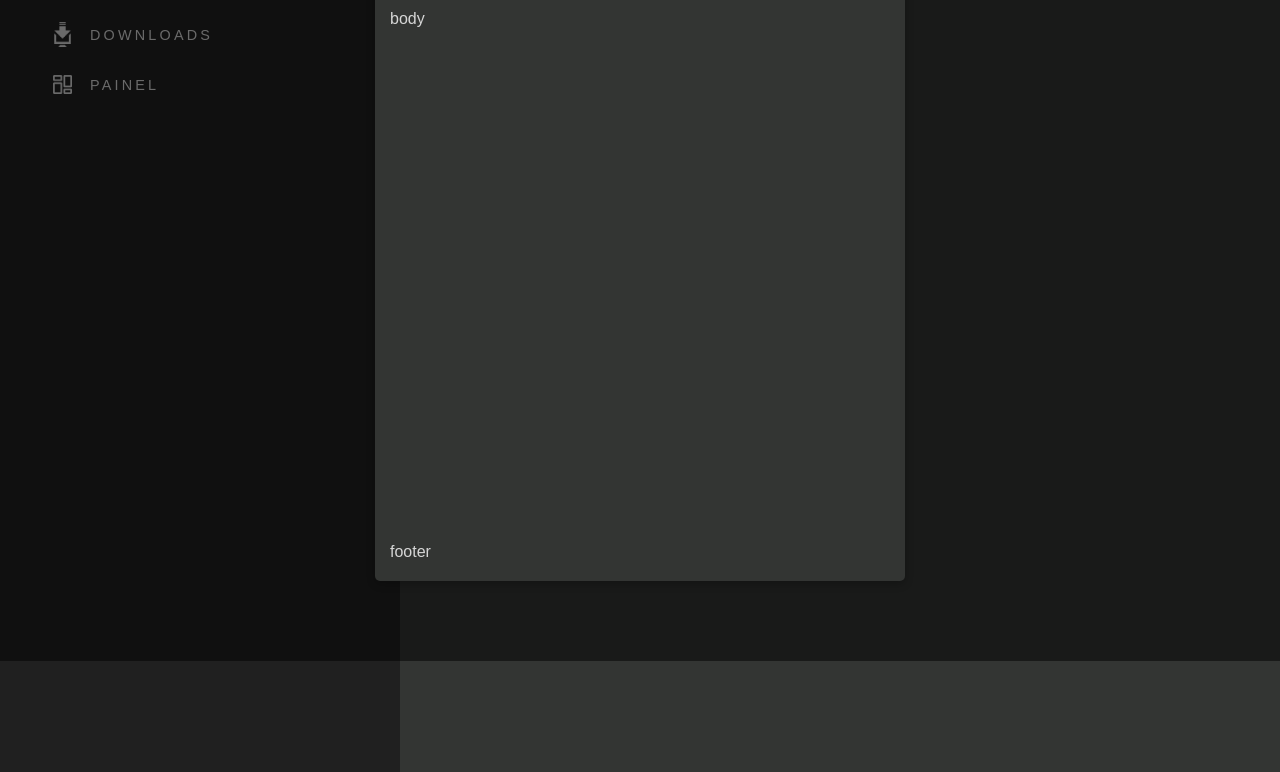
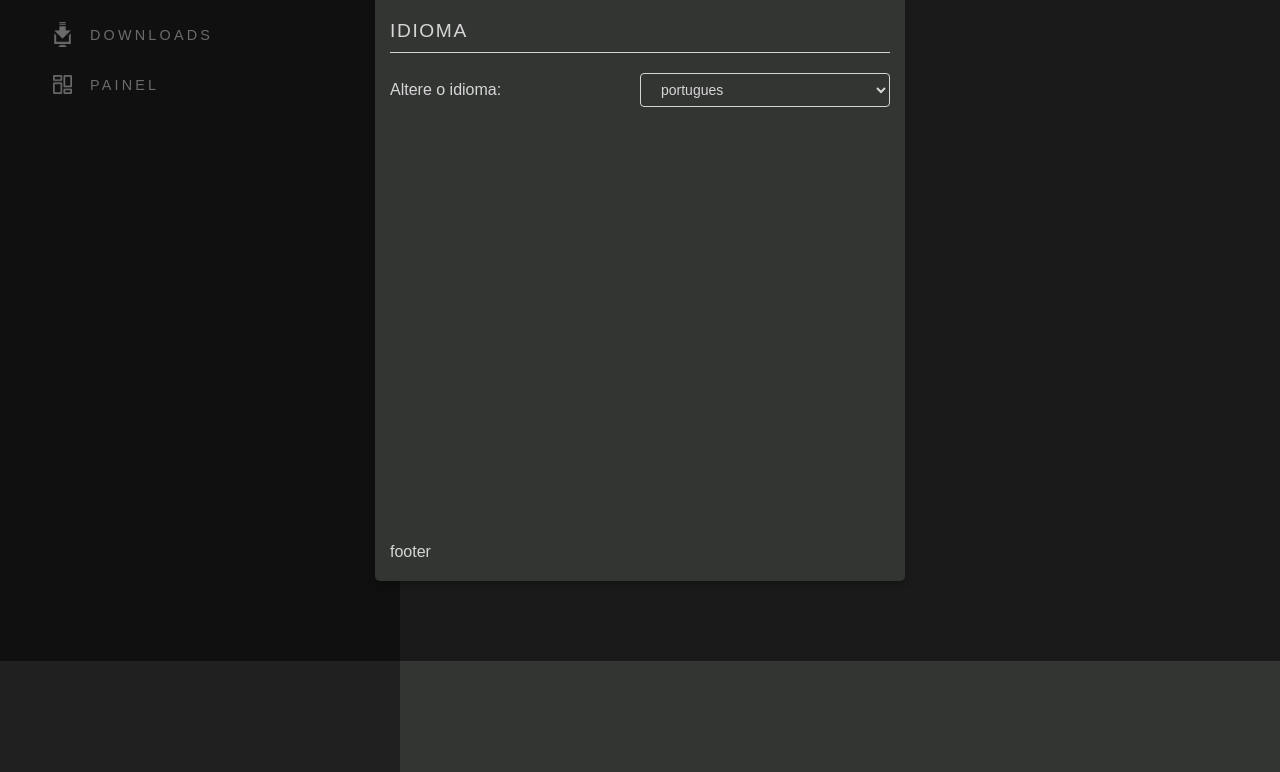
Before and after one commit to jaogui/box-community, a website built with webpack: page index.html in a window 1280 px wide. Shown: the part 139-911 px from the top of the page. Built offline with nearby package versions, Linux system fonts and the light colour scheme; a web font is replaced by a local one.

Commit message:
add content modal modal config

```diff
--- a/index.html
+++ b/index.html
@@ -76,16 +76,27 @@
             </div>
             <div class="modal__body">
                 <div class="modal__content">
-                    body
+                    <ul class="modal__list-config">
+                        <li>
+                            <p>Idioma</p>
+                            <span>
+                                <label for="info-language">Altere o idioma:</label>
+                                <select name="" id="info-language">
+                                <option value="">portugues</option>
+                            </div>
+
+                            </select>
+                        </li>
+                    </ul>
+                    </div>
+                </div>
+                <div class="modal__footer">
+                    footer
                 </div>
             </div>
-            <div class="modal__footer">
-                footer
-            </div>
         </div>
-    </div>
 
-    <script src="/dist/js/main.js"></script>
+        <script src="/dist/js/main.js"></script>
 </body>
 
 
--- a/src/scss/components/_modal.scss
+++ b/src/scss/components/_modal.scss
@@ -49,5 +49,44 @@
     }
     &__body {
         height: 100%;
+        select {
+            border-radius: 4px;
+            padding: 7px 16px;
+            line-height: 14px;
+            font-size: 14px;
+            display: flex;
+            align-items: center;
+            justify-content: space-between;
+            border: 1px solid $gray-default;
+            background: transparent;
+            color: $gray-default;
+            width: 100%;
+            max-width: 250px;
+            &:focus {
+                border: 1px solid $yellow-light;
+            }
+        }
+    }
+    &__list-config {
+        li {
+            list-style: none;
+            p {
+                border-bottom: 1px solid $gray-default;
+                text-transform: uppercase;
+                padding: 10px 0px;
+                display: flex;
+                flex-direction: column;
+                font-size: 1.2rem;
+                letter-spacing: 0.1rem;
+                color: $gray-default;
+                margin-bottom: 10px;
+            }
+            span {
+                padding: 10px 0px;
+                display: flex;
+                align-items: center;
+                justify-content: space-between;
+            }
+        }
     }
 }
```
Also changed, not shown: dist/css/style.css.
